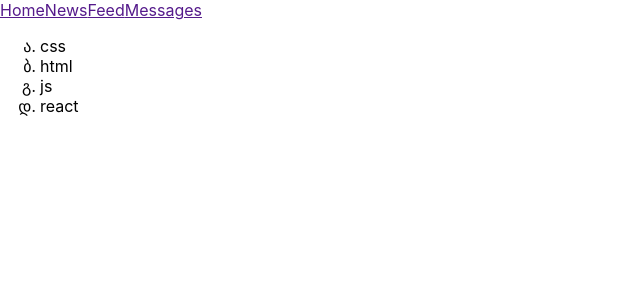
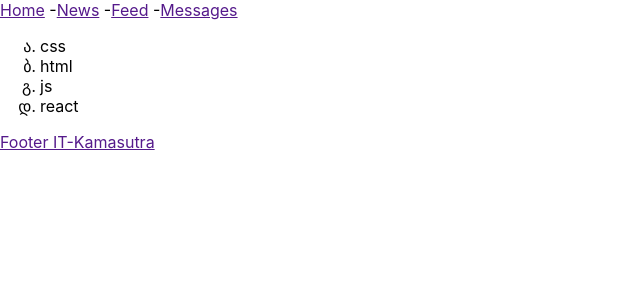
Before and after one commit to grange-grange/samuraiWayMain, a React (Create React App) app: page / in a window 1280 px wide. Shown: the top 300 px of the page, without its empty margins (0-640 px from the left). Built offline with nearby package versions, Linux system fonts and the light colour scheme.

Commit message:
11lesson

```diff
--- a/src/App.tsx
+++ b/src/App.tsx
@@ -1,13 +1,16 @@
 import React from 'react';
 import './App.css';
+import Header from "./Header";
 import Technologies from './Technologies'
-import Header from './Header'
+import Footer from "./Footer";
+
 
 function App() {
     return (
         <div>
-            <Header/>
-            <Technologies/>
+            <Header />
+            <Technologies />
+            <Footer />
         </div>
     )
 }
--- /dev/null
+++ b/src/Footer.tsx
@@ -0,0 +1,11 @@
+import React from "react";
+
+function Footer() {
+    return (
+        <div>
+            <a href="">Footer IT-Kamasutra</a>
+        </div>
+    )
+}
+
+export default Footer;
--- a/src/Header.tsx
+++ b/src/Header.tsx
@@ -3,9 +3,9 @@
 function Header() {
     return (
         <div>
-            <a href="">Home</a>
-            <a href="">News</a>
-            <a href="">Feed</a>
+            <a href="">Home</a> -
+            <a href="">News</a> -
+            <a href="">Feed</a> -
             <a href="">Messages</a>
         </div>
     )
```
